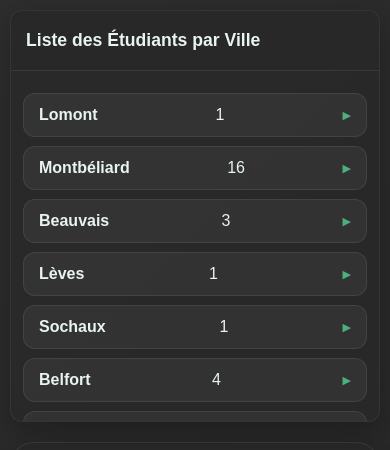
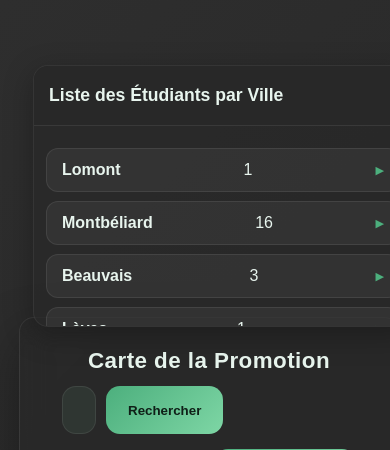
Before and after one commit to Dantech244/Climatometre-RT, a Flask app: page /map in a window 390 px wide. Shown: the top 450 px of the page. Run offline with Flask 3, Linux system fonts and the light colour scheme; a user stored in the database is signed in; data comes from the database, SQL or seed files in the repository; data that the repository does not hold is empty.

Commit message:
version mobile

```diff
--- a/templates/index.html
+++ b/templates/index.html
@@ -1,6 +1,8 @@
     <!DOCTYPE html>
     <html lang="fr">
     <head>
+        <link rel="manifest" href="{{ url_for('static', filename='manifest.json') }}">
+        <meta name="theme-color" content="#4caf7d">
         <link rel="icon" type="image/png" href="{{ url_for('static', filename='logo_.png') }}">
         <meta charset="UTF-8">
         <meta name="viewport" content="width=device-width, initial-scale=1.0">
@@ -318,76 +320,87 @@
                 box-sizing: border-box;
             }
 
-            /* 6. Mobile & Tablette - Le mode Responsive */
+            /* 6. Mobile & Tablette - Optimisation Web App */
             @media (max-width: 980px) {
-                /* On empile les éléments au lieu de les mettre côte à côte */
+                body {
+                    padding: 0;
+                    overflow-x: hidden;
+                }
+
                 .conteneur {
                     display: flex;
                     flex-direction: column;
-                    margin: 0;
+                    padding: 5px;
+                    gap: 10px;
+                }
+
+                /* Panneau gauche : On en fait une petite section repliable ou discrète */
+                .left-panel {
+                    position: relative;
+                    width: 100%;
+                    margin-bottom: 10px;
+                    border-radius: 15px;
+                }
+
+                .left-panel .left-scroll {
+                    max-height: 200px; /* Plus petit pour laisser voir la carte */
+                }
+
+                /* Barre d'outils : On empile les boutons proprement */
+                .toolbar {
+                    flex-direction: column !important;
+                    height: auto !important;
+                    padding: 12px !important;
+                    border-radius: 15px !important;
+                }
+
+                .toolbar .search-box {
+                    width: 100% !important;
+                }
+
+                .toolbar div {
+                    display: grid !important;
+                    grid-template-columns: 1fr 1fr; /* Boutons sur 2 colonnes */
+                    width: 100%;
+                    gap: 8px;
+                }
+
+                .toolbar .button {
+                    width: 100%;
+                    justify-content: center;
+                    font-size: 0.9rem;
                     padding: 10px;
                 }
 
-                /* Le panneau de gauche se met en haut, plus besoin d'être "fixed" */
-                .left-panel {
-                    position: relative;
-                    width: 100%;
-                    left: 0;
-                    top: 0;
-                    margin-bottom: 20px;
-                    z-index: 10;
-                }
-
-                .left-panel .left-scroll {
-                    max-height: 350px; /* On limite pour ne pas avoir une liste infinie avant la carte */
-                }
-
-                /* La carte et le contenu de droite prennent toute la largeur */
+                /* Carte : On lui donne une forme plus "App" */
                 .carte {
                     margin-left: 0;
                     width: 100%;
-                }
-
-                .layout {
-                    flex-direction: column;
+                    border-radius: 15px;
+                    overflow: hidden;
                 }
 
                 #map {
-                    width: 100%; /* La carte prend toute la largeur sur mobile */
-                    height: 400px; /* On réduit un peu la hauteur pour les petits écrans */
+                    height: 60vh; /* Utilise 60% de la hauteur de l'écran mobile */
+                    border-radius: 12px;
                 }
 
-                .alert-info {
-                    width: 100%;
+                /* Fiche Étudiant (Météo) : On la transforme en "carte flottante" en bas */
+                .right-card {
+                    width: 100% !important;
+                    margin-top: 10px;
+                    background: var(--card-bg-solid);
+                    border: 1px solid var(--border-color);
+                    padding: 20px !important;
+                    box-shadow: 0 -5px 20px rgba(0,0,0,0.2);
                 }
 
-                /* La fiche étudiante (météo) s'affiche en dessous de la carte */
-                .right-card {
-                    position: relative;
-                    top: 0;
-                    right: 0;
-                    width: 100%;
-                    margin-top: 20px;
-                }
-
-                /* On ajuste la barre d'outils pour qu'elle ne déborde pas */
-                .toolbar {
-                    flex-direction: column;
-                    gap: 15px;
-                    height: auto;
-                    padding: 15px;
-                }
-
-                .toolbar .search-box {
-                    width: 100%;
+                /* On cache certains éléments moins vitaux pour gagner de la place */
+                .entete-carte h1 {
+                    font-size: 1.4rem;
+                    text-align: center;
                 }
             }
-
-            .right-panel {
-                flex: 1 1 auto;
-                min-width: 0;
-            }
-
 
         </style>
     </head>
```
Also changed, not shown: static/manifest.json (added).
